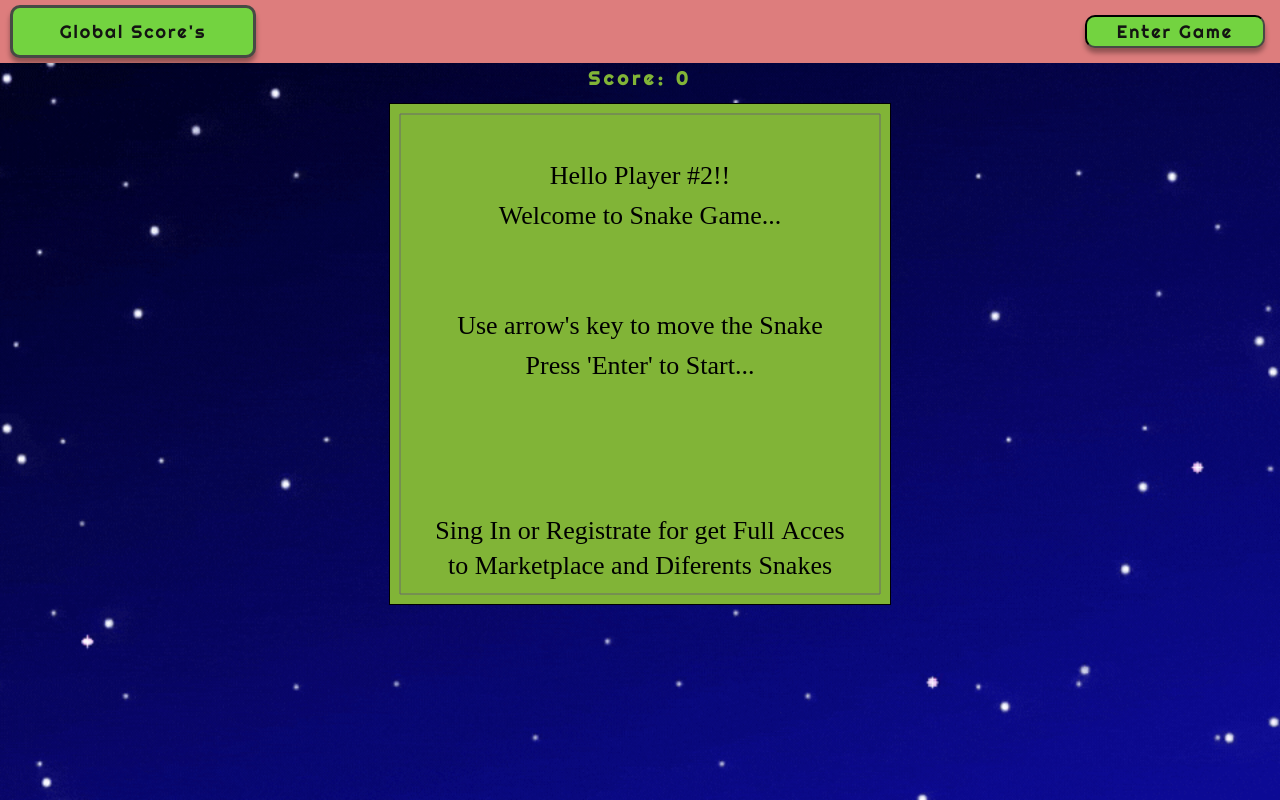
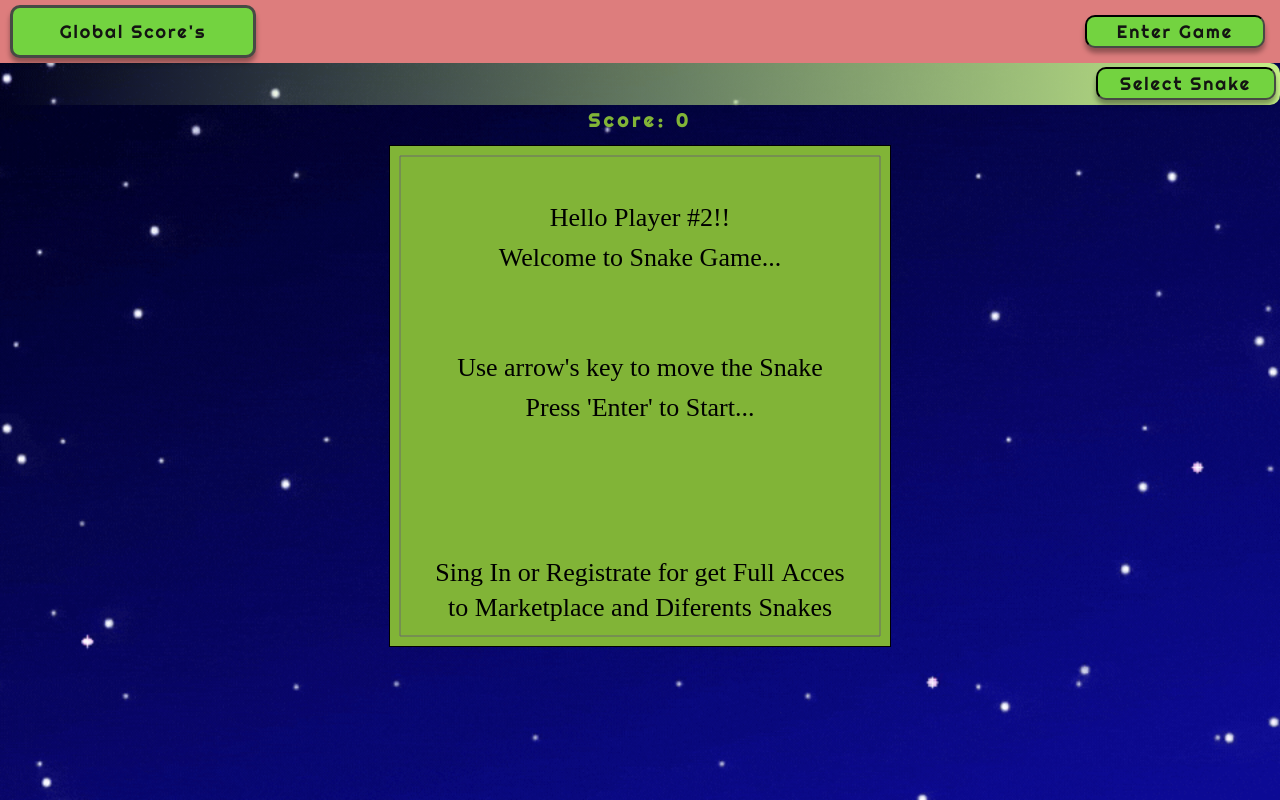
Before and after one commit to JulianFloresDev/ProyectSnakeByMySelf, a plain HTML site: page index.html in a window 1280 px wide. Drawn offline with Linux system fonts and the light colour scheme.

Commit message:
Update index.html

```diff
--- a/index.html
+++ b/index.html
@@ -62,6 +62,14 @@
         </div>
     </div>
 
+    <div class="selectSnake-conteiner">
+
+        <div class="button-conteiner">
+            <input id="selectSnake-button" type="button" value="Select Snake" class="btn btn-playWithSelected">
+        </div>
+    </div>
+
+
     <div class="conteiner">
         <div class="score" id="score">
             <h3>Score: 0</h3>
@@ -72,9 +80,8 @@
                 <canvas id="mainScreenPlay" width="500" height="500"></canvas>
             </div>
         </div>
+    </div>
 
-
-    </div>
     <div class="globalScore">
         <table>
             <tbody>
```
